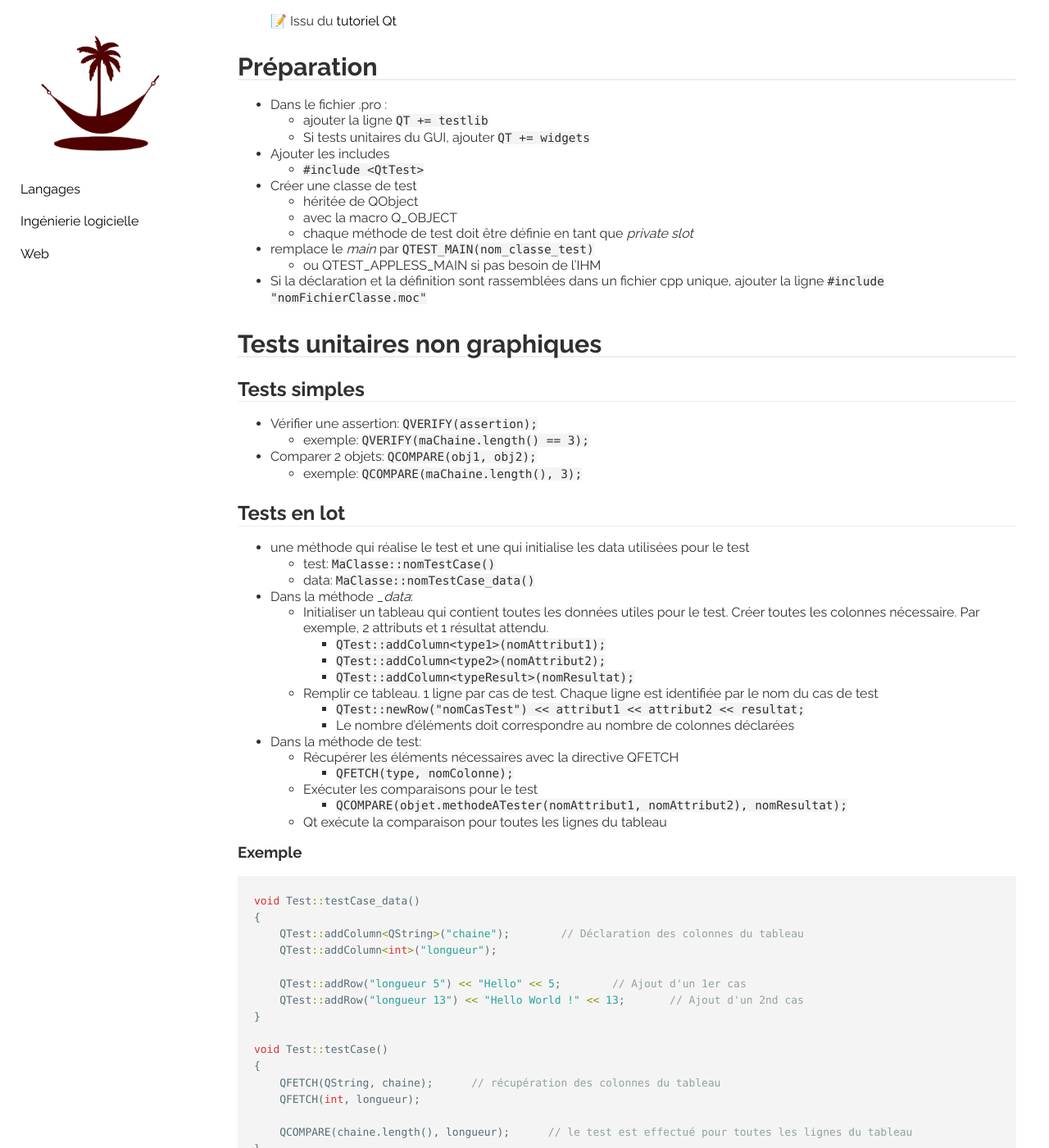
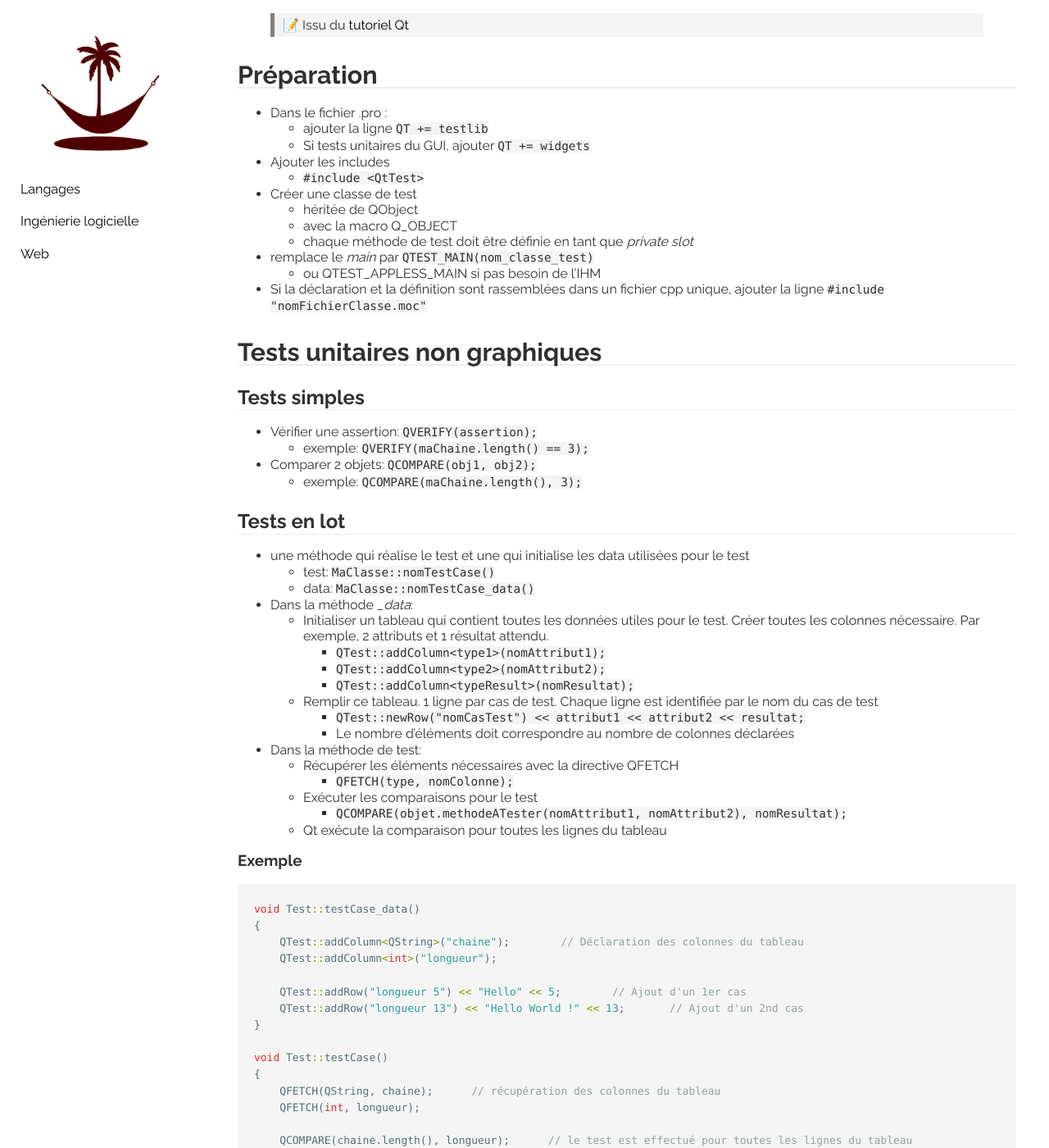
Before and after one commit to behej/lazyjekyll, a Jekyll site: the page built from _languages/qt_test.md, in a window 1280 px wide and 1400 px high. Shown: the whole window at 82% size. Built offline with Jekyll 4.4.1, drawn with Linux system fonts in a browser that asks for light colours.

Commit message:
[Fix #135] Change CSS for blockquotes

```diff
--- a/_sass/plain.scss
+++ b/_sass/plain.scss
@@ -275,6 +275,13 @@ main {
     text-decoration: none;
   }
 }
+
+blockquote p {
+  background-color: #f4f4f4;
+  border-left: 5px solid gray;
+  padding: 5px 10px;
+}
+
 .social {
   list-style-type: none;
   padding: 0;
```
